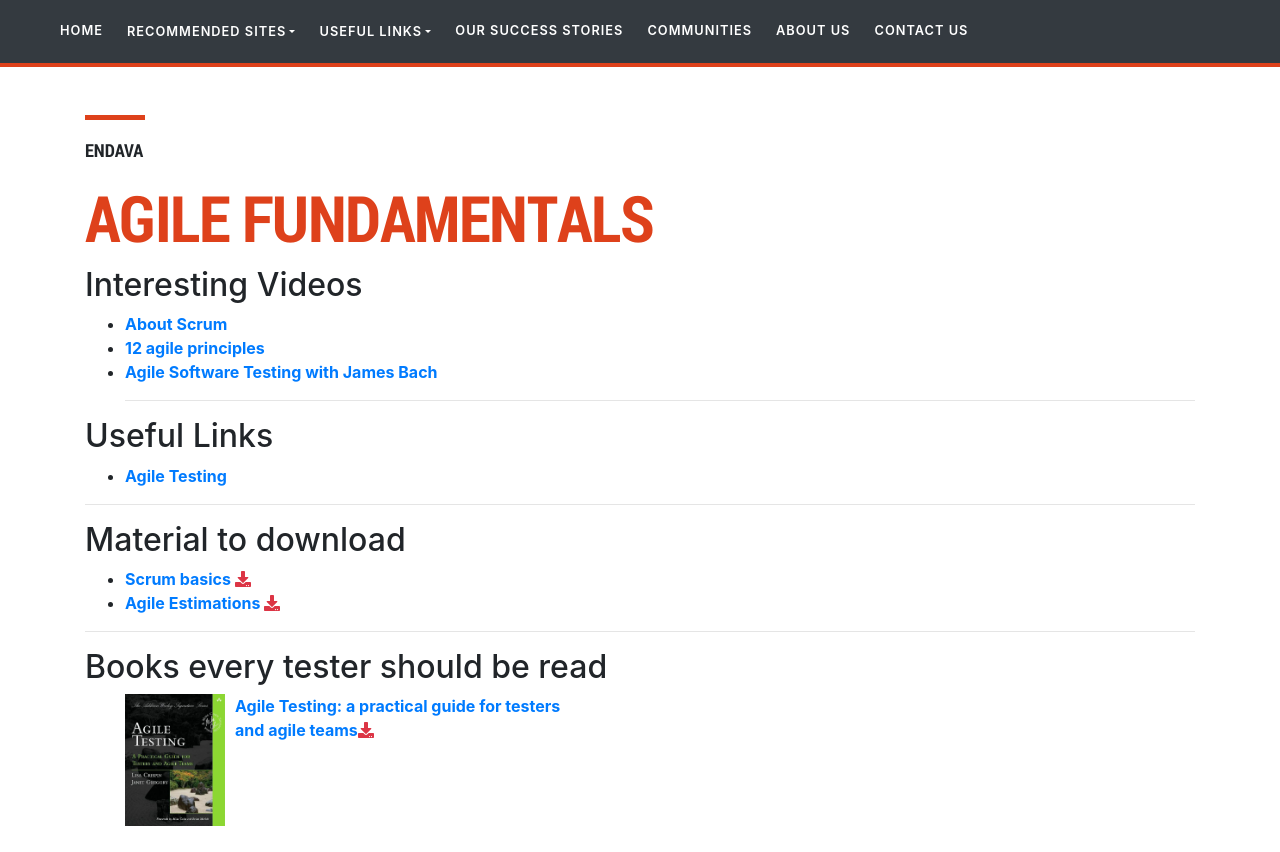
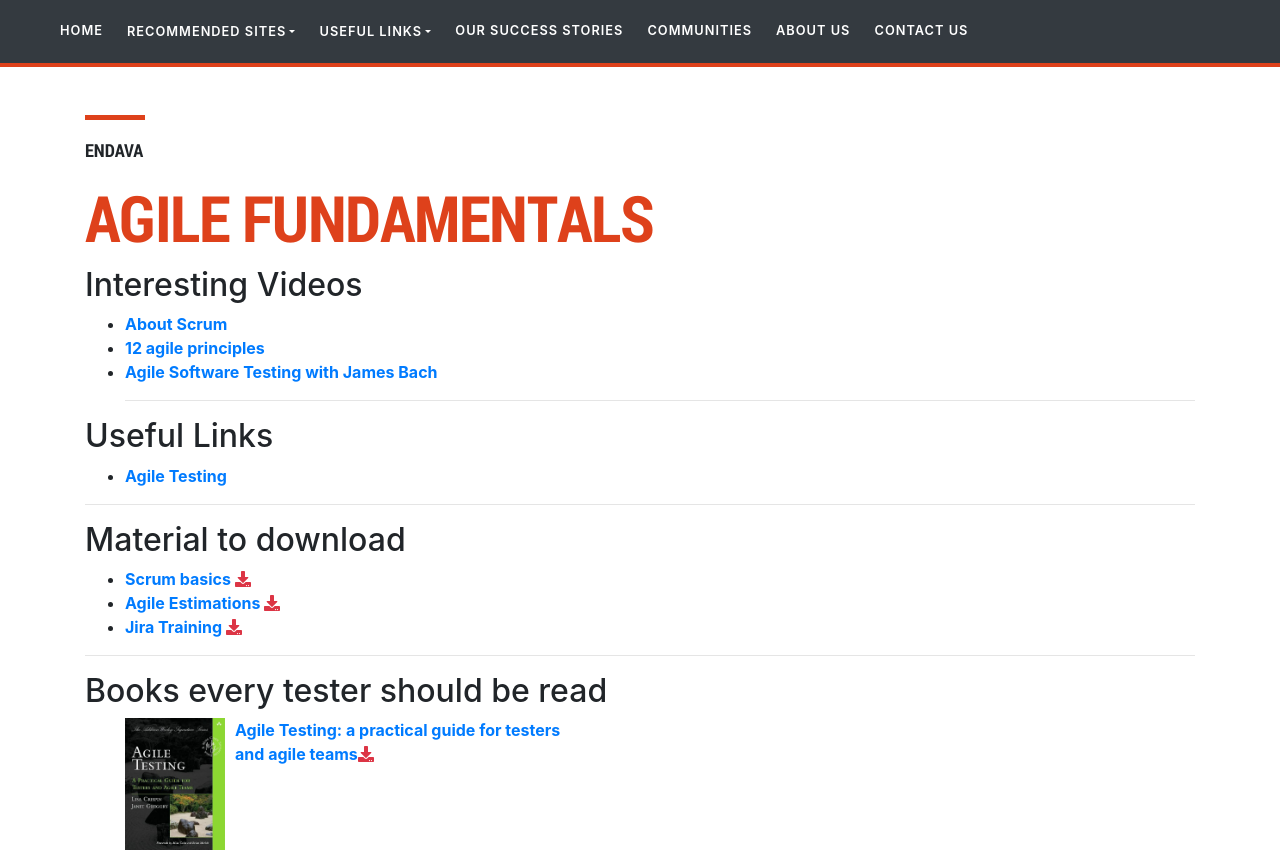
Before and after one commit to endava-testing-training/endava-testing-training-v2, a React (Create React App) app: page /agile in a window 1280 px wide. Shown: the top 852 px of the page. Built offline with nearby package versions, Linux system fonts and the light colour scheme.

Commit message:
Update text Checklist

```diff
--- a/src/component/agile.js
+++ b/src/component/agile.js
@@ -84,6 +84,13 @@ const Agile = (props) => (
                                   </div>
                             </strong>
                         </li>
+                        <li>
+                            <strong>
+                                 <div onClick={ () => window.open(require('../assets/Jira Training.pptx'), '_none')}>
+                                      <p class="downloadable">Jira Training <FontAwesomeIcon icon={['fa', 'download']} /></p>
+                                 </div>
+                            </strong>
+                        </li>
                     </ul>
 
 
```
